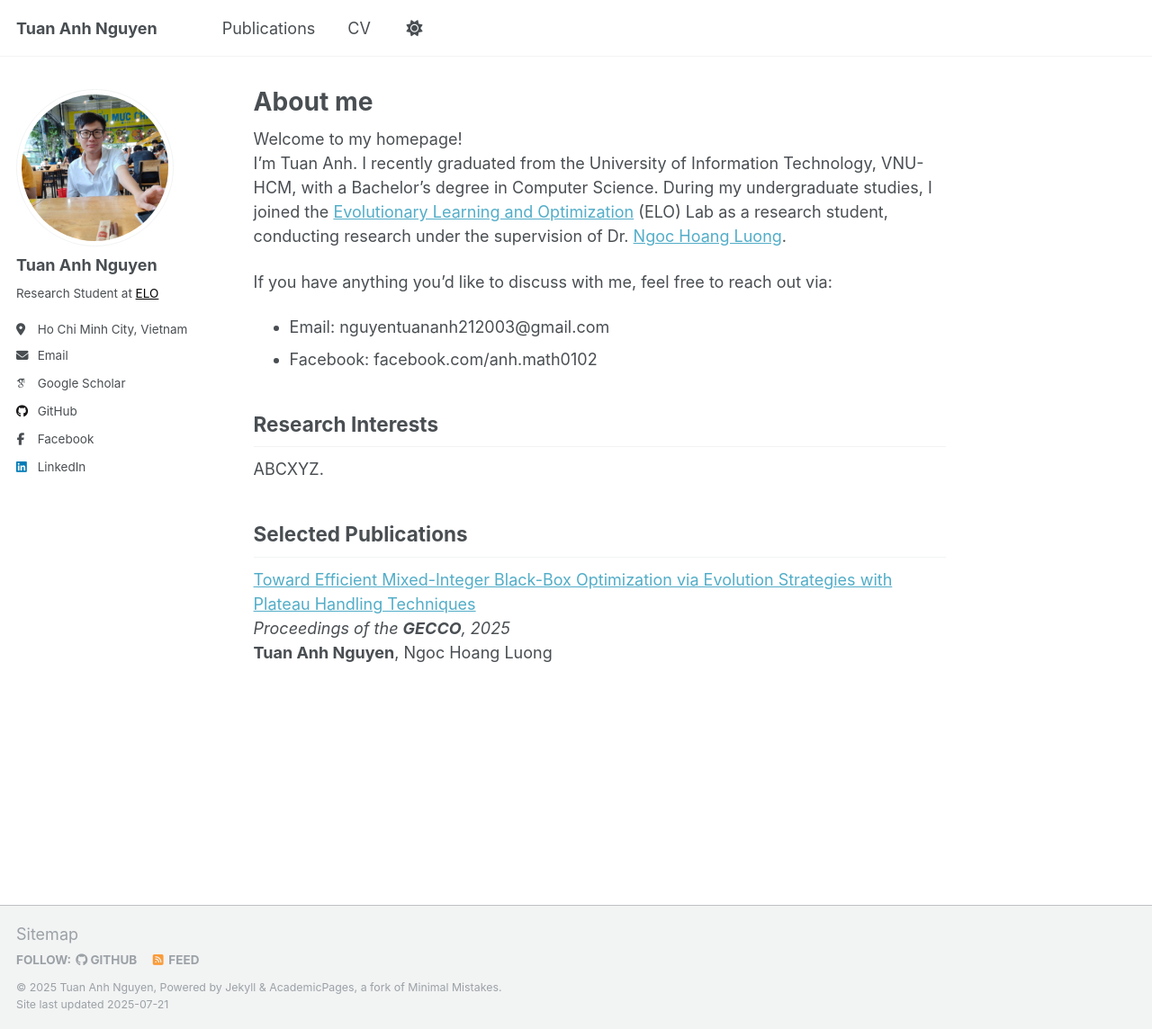
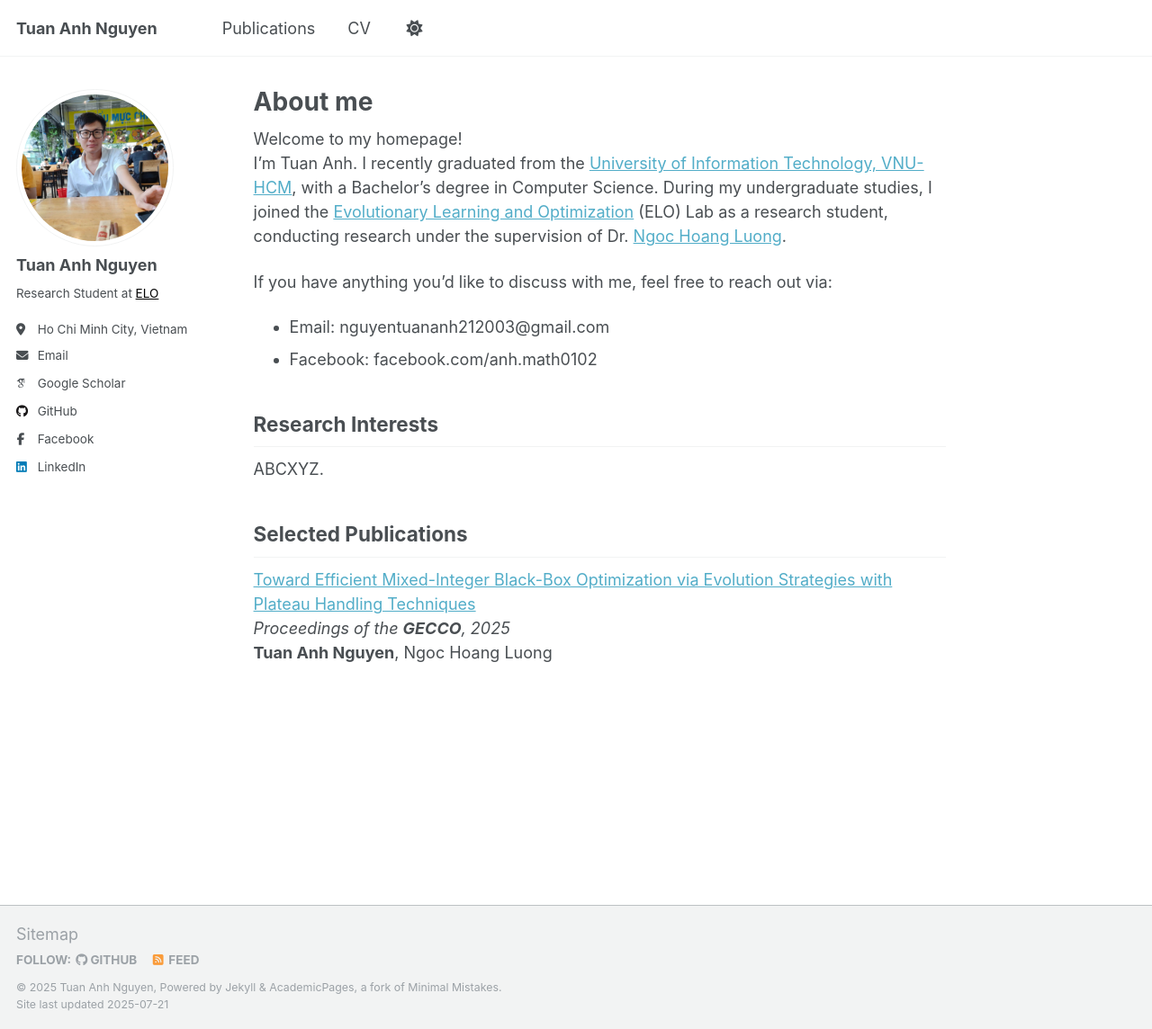
Before and after one commit to nAuTahn/nAuTahn.github.io, a Jekyll site: the page built from _pages/about.md, in a window 1280 px wide and 1144 px high. Shown: the whole window at 90% size. Built offline with Jekyll 4.4.1, drawn with Linux system fonts in a browser that asks for light colours; some web fonts are replaced; a script that is not in the unit is left out; part of the change alters nothing that is shown.

Commit message:
update ab

```diff
--- a/_pages/about.md
+++ b/_pages/about.md
@@ -9,7 +9,7 @@ redirect_from:
 ---
 
 Welcome to my homepage! \
-I'm Tuan Anh. I recently graduated from the University of Information Technology, VNU-HCM, with a Bachelor’s degree in Computer Science. During my undergraduate studies, I joined the [Evolutionary Learning and Optimization](https://sites.google.com/view/evolve-learn-optimize) (ELO) Lab as a research student, conducting research under the supervision of Dr. [Ngoc Hoang Luong](https://scholar.google.com.vn/citations?user=p3vHDZYAAAAJ&hl=en).
+I'm Tuan Anh. I recently graduated from the [University of Information Technology, VNU-HCM](https://en.wikipedia.org/wiki/University_of_Information_Technology), with a Bachelor’s degree in Computer Science. During my undergraduate studies, I joined the [Evolutionary Learning and Optimization](https://sites.google.com/view/evolve-learn-optimize) (ELO) Lab as a research student, conducting research under the supervision of Dr. [Ngoc Hoang Luong](https://scholar.google.com.vn/citations?user=p3vHDZYAAAAJ&hl=en).
 
 If you have anything you'd like to discuss with me, feel free to reach out via:
 * Email: nguyentuananh212003@gmail.com
```
